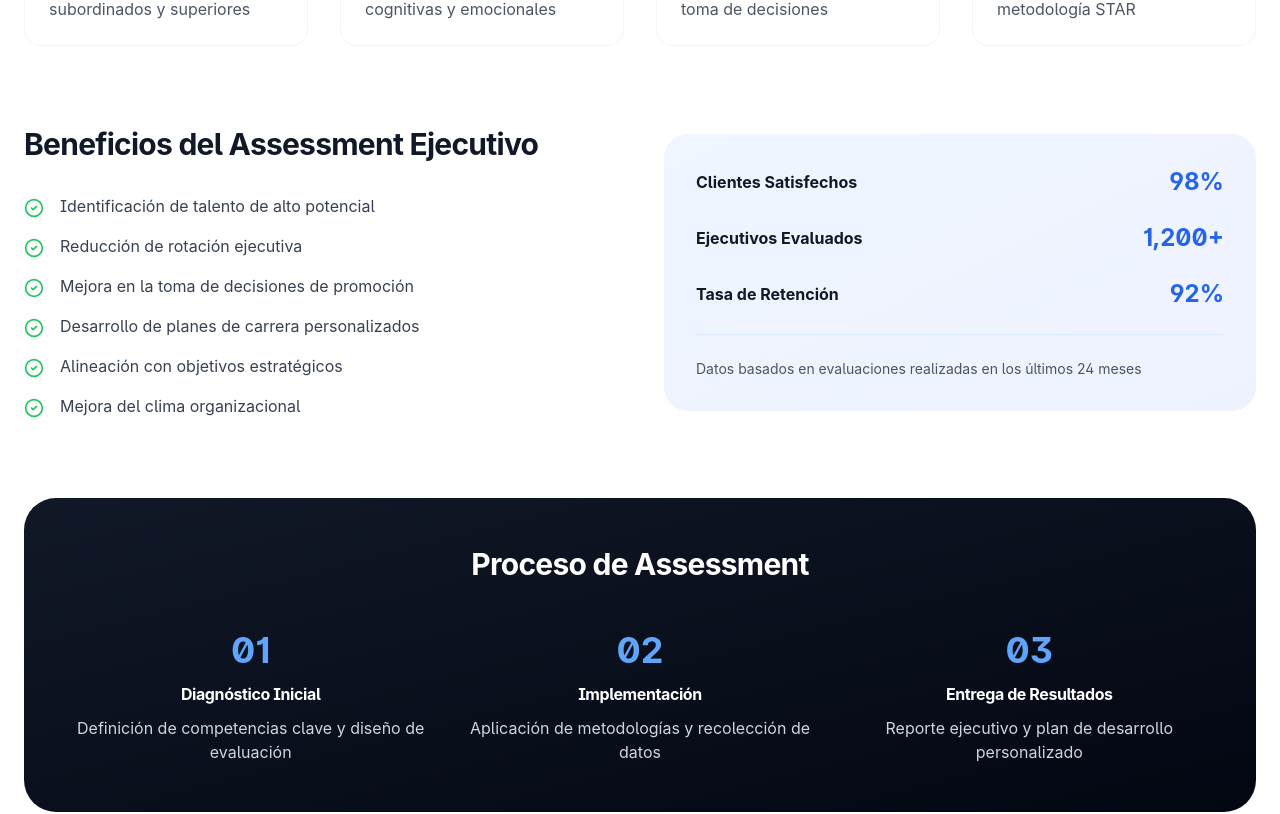
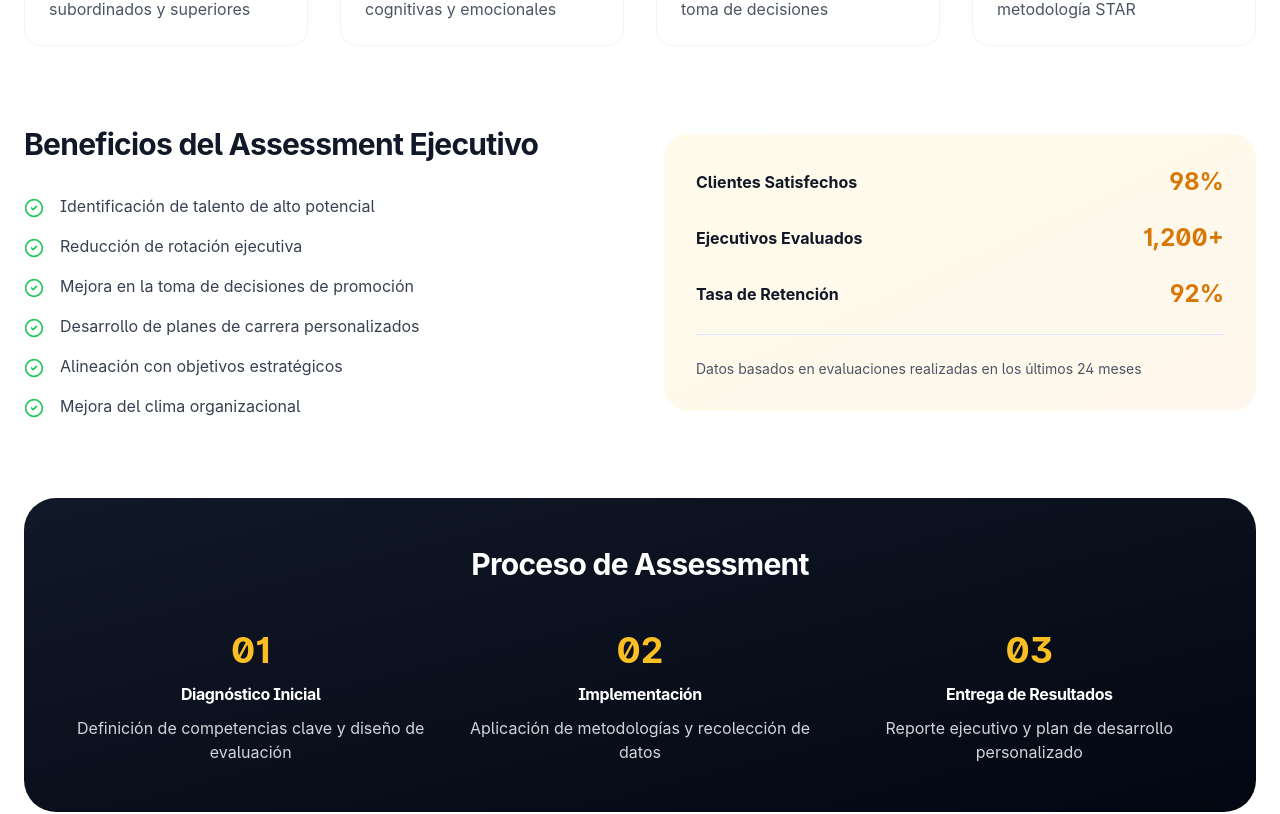
Before and after one commit to serranolash/petrolink, a React (Vite) app: page /assessment-liderazgo in a window 1280 px wide. Shown: the part 975-1789 px from the top of the page. Built offline with nearby package versions, Linux system fonts and the light colour scheme.

Commit message:
modificar colores azul por naranja

```diff
--- a/src/pages/Assessment.jsx
+++ b/src/pages/Assessment.jsx
@@ -85,21 +85,21 @@ export default function Assessment() {
             </div>
           </div>
 
-          <div className="bg-gradient-to-br from-blue-50 to-indigo-50 rounded-2xl p-8">
+          <div className="bg-gradient-to-br from-amber-50 to-orange-50 rounded-2xl p-8">
             <div className="space-y-6">
               <div className="flex items-center justify-between">
                 <div className="font-bold">Clientes Satisfechos</div>
-                <div className="text-2xl font-bold text-blue-600">98%</div>
+                <div className="text-2xl font-bold text-amber-600">98%</div>
               </div>
 
               <div className="flex items-center justify-between">
                 <div className="font-bold">Ejecutivos Evaluados</div>
-                <div className="text-2xl font-bold text-blue-600">1,200+</div>
+                <div className="text-2xl font-bold text-amber-600">1,200+</div>
               </div>
 
               <div className="flex items-center justify-between">
                 <div className="font-bold">Tasa de Retención</div>
-                <div className="text-2xl font-bold text-blue-600">92%</div>
+                <div className="text-2xl font-bold text-amber-600">92%</div>
               </div>
 
               <div className="pt-6 border-t border-blue-100">
@@ -117,19 +117,19 @@ export default function Assessment() {
 
           <div className="grid md:grid-cols-3 gap-8">
             <div className="text-center">
-              <div className="text-4xl font-bold text-blue-400 mb-4">01</div>
+              <div className="text-4xl font-bold text-amber-400 mb-4">01</div>
               <h4 className="font-bold mb-3">Diagnóstico Inicial</h4>
               <p className="text-gray-300">Definición de competencias clave y diseño de evaluación</p>
             </div>
 
             <div className="text-center">
-              <div className="text-4xl font-bold text-blue-400 mb-4">02</div>
+              <div className="text-4xl font-bold text-amber-400 mb-4">02</div>
               <h4 className="font-bold mb-3">Implementación</h4>
               <p className="text-gray-300">Aplicación de metodologías y recolección de datos</p>
             </div>
 
             <div className="text-center">
-              <div className="text-4xl font-bold text-blue-400 mb-4">03</div>
+              <div className="text-4xl font-bold text-amber-400 mb-4">03</div>
               <h4 className="font-bold mb-3">Entrega de Resultados</h4>
               <p className="text-gray-300">Reporte ejecutivo y plan de desarrollo personalizado</p>
             </div>
@@ -145,7 +145,7 @@ export default function Assessment() {
             </p>
             <a
               href="/contacto"
-              className="inline-flex items-center gap-3 px-8 py-4 bg-gradient-to-r from-blue-600 to-indigo-600 text-white font-bold rounded-xl hover:shadow-xl hover:-translate-y-1 transition-all duration-300"
+              className="inline-flex items-center gap-3 px-8 py-4 bg-gradient-to-r from-amber-600 to-orange-600 text-white font-bold rounded-xl hover:shadow-xl hover:-translate-y-1 transition-all duration-300"
             >
               Solicitar Demostración
               <TrendingUp size={20} />
--- a/src/pages/GDPR.jsx
+++ b/src/pages/GDPR.jsx
@@ -116,7 +116,7 @@ export default function GDPR() {
           <div className="grid md:grid-cols-2 lg:grid-cols-3 gap-8">
             {rights.map((right, index) => (
               <div key={index} className="bg-white border border-gray-100 rounded-xl p-6 hover:shadow-lg hover:-translate-y-2 transition-all duration-300">
-                <div className="w-12 h-12 rounded-lg bg-gradient-to-br from-blue-500 to-indigo-600 flex items-center justify-center text-white mb-6">
+                <div className="w-12 h-12 rounded-lg bg-gradient-to-br from-amber-500 to-orange-600 flex items-center justify-center text-white mb-6">
                   {right.icon}
                 </div>
                 <h4 className="font-bold text-lg mb-3">{right.title}</h4>
@@ -127,7 +127,7 @@ export default function GDPR() {
         </div>
 
         {/* Compliance Measures */}
-        <div className="bg-gradient-to-br from-blue-50 to-indigo-50 rounded-3xl p-12">
+        <div className="bg-gradient-to-br from-amber-50 to-orange-50 rounded-3xl p-12">
           <h3 className="text-3xl font-bold mb-12 text-center">Medidas de Cumplimiento</h3>
 
           <div className="grid md:grid-cols-2 lg:grid-cols-3 gap-8">
--- a/src/pages/PrivacyPolicy.jsx
+++ b/src/pages/PrivacyPolicy.jsx
@@ -96,18 +96,18 @@ export default function PrivacyPolicy() {
               </ul>
             </div>
 
-            <div className="bg-gradient-to-br from-blue-600 to-indigo-700 rounded-xl p-6 text-white">
+            <div className="bg-gradient-to-br from-amber-600 to-orange-700 rounded-xl p-6 text-white">
               <h4 className="font-bold mb-4 flex items-center gap-2">
                 <Eye size={20} />
                 Contacto DPO
               </h4>
-              <p className="text-blue-100 text-sm mb-4">
+              <p className="text-amber-600 text-sm mb-4">
                 Para preguntas sobre protección de datos, contacta a nuestro
                 Delegado de Protección de Datos:
               </p>
               <div className="space-y-3">
                 <div className="flex items-center gap-3">
-                  <Mail size={16} className="text-blue-300" />
+                  <Mail size={16} className="text-amber-300" />
                   <span className="text-sm">dpo@ventalentexec.com</span>
                 </div>
                 <div className="text-xs text-blue-200">
@@ -143,7 +143,7 @@ export default function PrivacyPolicy() {
           </p>
           <a
             href="/contacto"
-            className="inline-flex items-center gap-3 px-6 py-3 bg-gradient-to-r from-blue-600 to-indigo-600 text-white font-bold rounded-xl hover:shadow-lg transition"
+            className="inline-flex items-center gap-3 px-6 py-3 bg-gradient-to-r from-amber-600 to-orange-600 text-white font-bold rounded-xl hover:shadow-lg transition"
           >
             <Mail size={18} />
             Contactar al DPO
--- a/src/pages/TermsOfService.jsx
+++ b/src/pages/TermsOfService.jsx
@@ -127,7 +127,7 @@ export default function TermsOfService() {
               </div>
             </div>
 
-            <div className="bg-gradient-to-br from-blue-600 to-indigo-700 rounded-xl p-6 text-white">
+            <div className="bg-gradient-to-br from-amber-600 to-orange-700 rounded-xl p-6 text-white">
               <h4 className="font-bold mb-4 flex items-center gap-2">
                 <AlertCircle size={20} />
                 Obligaciones del Cliente
@@ -181,7 +181,7 @@ export default function TermsOfService() {
         {/* Final Note */}
         <div className="bg-gradient-to-br from-gray-50 to-white rounded-xl border border-gray-200 p-8">
           <div className="flex items-start gap-4">
-            <AlertCircle className="text-blue-600 mt-1 flex-shrink-0" size={24} />
+            <AlertCircle className="text-amber-600 mt-1 flex-shrink-0" size={24} />
             <div>
               <h4 className="font-bold mb-2">Nota Importante</h4>
               <p className="text-gray-600">
```
